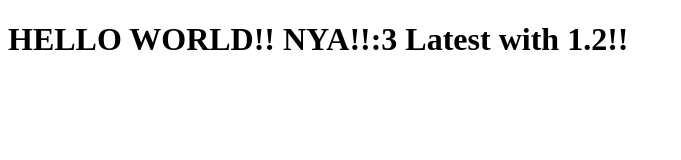
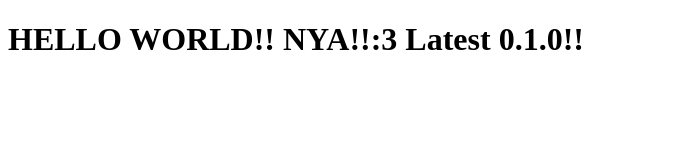
Before and after one commit to MaeRiley/test_repo, a plain HTML site: page index.html in a window 1280 px wide. Shown: the whole page, without its empty margins (0-681 px from the left). Drawn offline with Linux system fonts and the light colour scheme.

Commit message:
updated the index.html

```diff
--- a/index.html
+++ b/index.html
@@ -6,6 +6,6 @@
     <title>Hello World!</title>
 </head>
 <body>
-    <h1>HELLO WORLD!! NYA!!:3 Latest with 1.2!!</h1>
+    <h1>HELLO WORLD!! NYA!!:3 Latest 0.1.0!!</h1>
 </body>
 </html>
```
